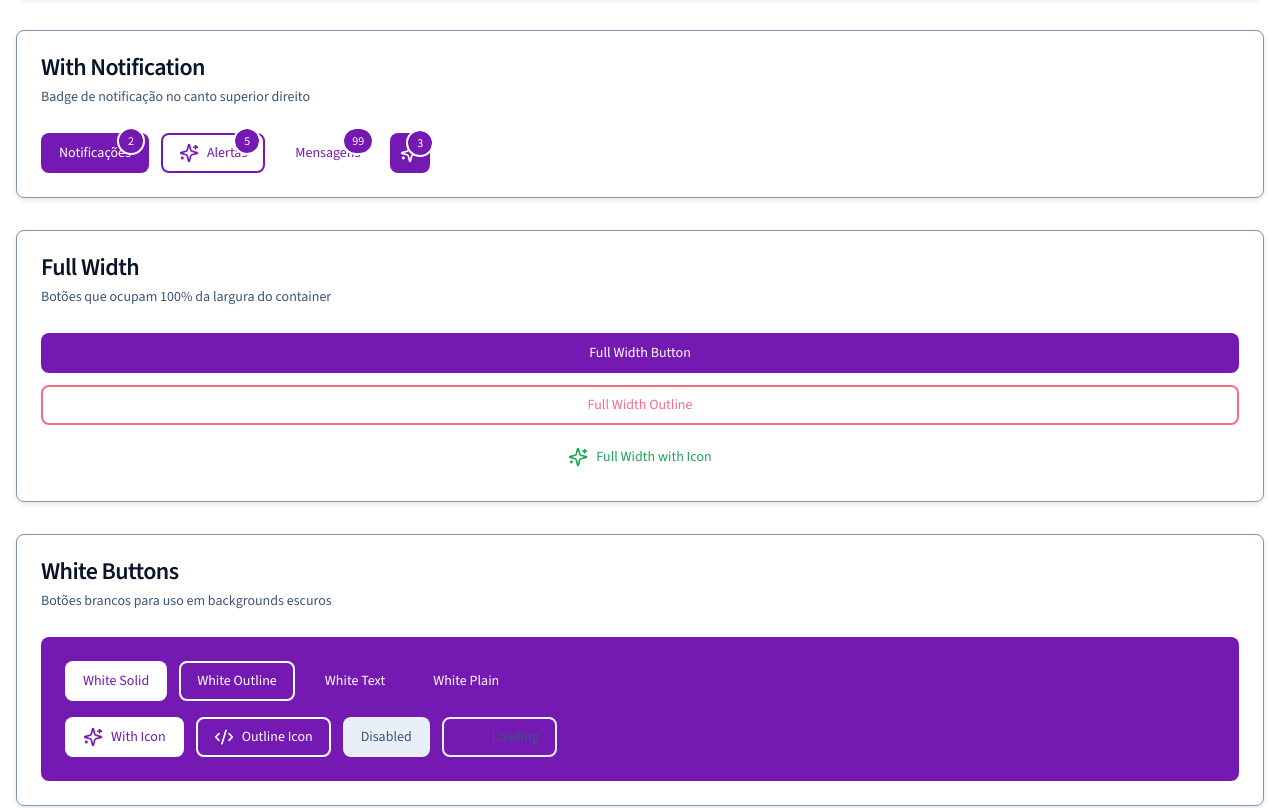
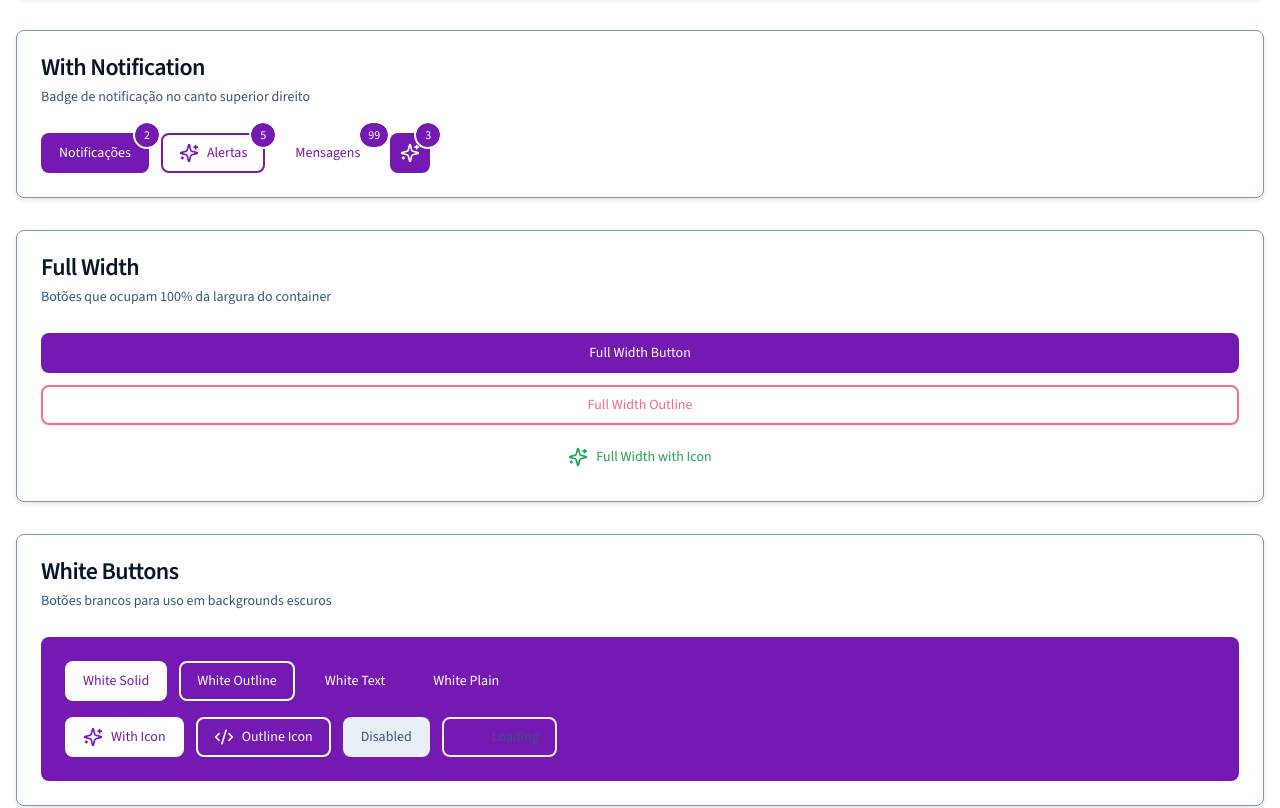
Before and after one commit to Conexa-Saude-Lovable/cnx-lvb-design-system, a React (Vite) app: page /components/button in a window 1280 px wide. Shown: the part 1662-2470 px from the top of the page. Built offline with nearby package versions, Linux system fonts and the light colour scheme.

Commit message:
Fix button styling in application

```diff
--- a/src/components/ui/button.tsx
+++ b/src/components/ui/button.tsx
@@ -309,6 +309,7 @@ const Button = React.forwardRef<HTMLButtonElement, ButtonProps>(
     return (
       <Comp
         className={cn(
+          "relative", // for notification positioning
           buttonVariants({ mode: effectiveMode, color: effectiveColor, fullWidth, hasChildren, className }),
           busy && "cursor-not-allowed"
         )}
@@ -318,7 +319,6 @@ const Button = React.forwardRef<HTMLButtonElement, ButtonProps>(
         aria-busy={busy}
         {...props}
       >
-        <span className="relative flex items-center justify-center gap-2">
         {LeftIcon && !busy && (
           <LeftIcon className="shrink-0 h-5 w-5" />
         )}
@@ -338,12 +338,11 @@ const Button = React.forwardRef<HTMLButtonElement, ButtonProps>(
           </span>
         )}
 
-          {children && <span>{children}</span>}
+        {children}
 
         {RightIcon && (
           <RightIcon className="shrink-0 h-5 w-5" />
         )}
-        </span>
       </Comp>
     );
   }
```
Lines whose indentation alone changed are shown as unchanged.
